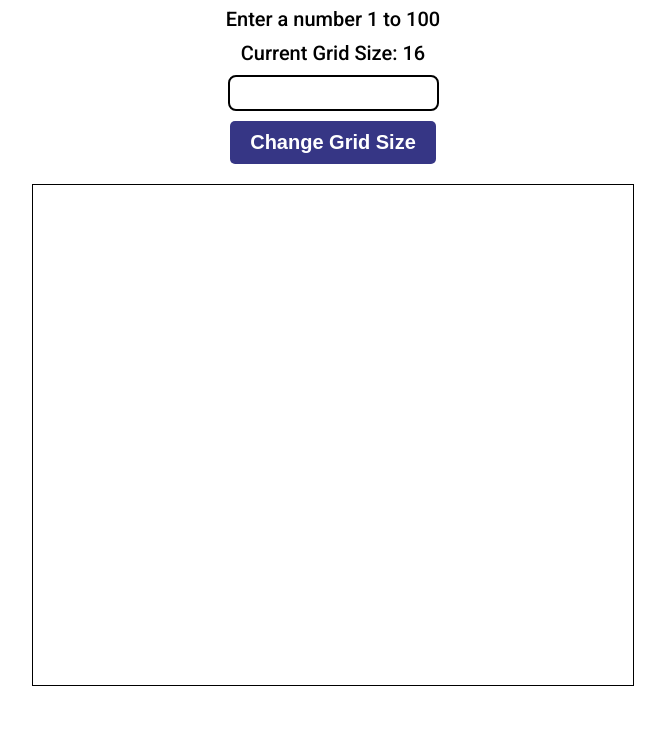
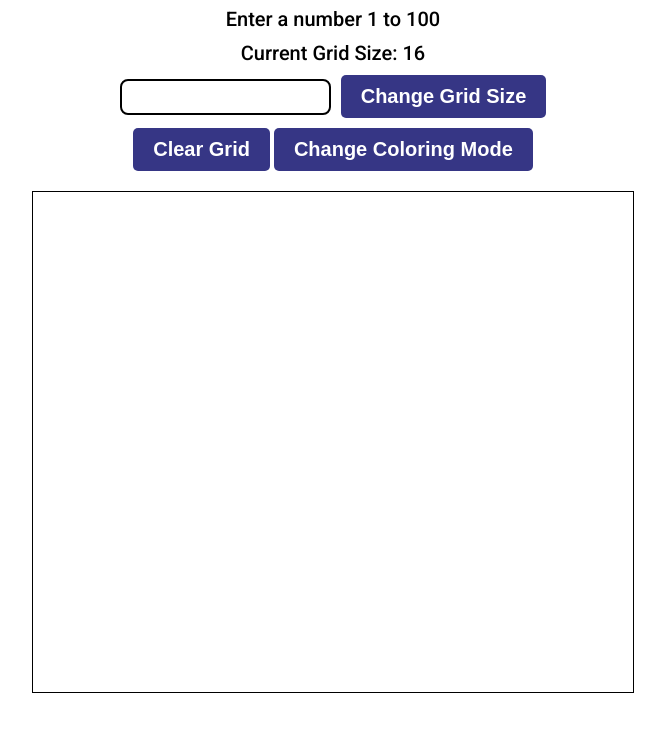
Before and after one commit to SamuelWyck/odin-Etch-a-Sketch, a plain HTML site: page index.html in a window 1280 px wide. Both pictures are taken after typing "Sample" into the empty fields and a click on the button "Change Grid Size". Shown: the part 70-800 px from the top of the page, without its empty margins (307-972 px from the left). Drawn offline with Linux system fonts and the light colour scheme.

Commit message:
Add settings buttons to app

```diff
--- a/index.html
+++ b/index.html
@@ -16,6 +16,10 @@
                 <input type="text" id="size-input" name="size" autocomplete="off">
                 <button id="grid-size-btn" type="submit">Change Grid Size</button>
             </form>
+            <div class="setting-btns-container">
+                <button>Clear Grid</button>
+                <button>Change Coloring Mode</button>
+            </div>
         </div>
         <div class="canvas debug"></div>
     </body>
--- a/script.js
+++ b/script.js
@@ -1,7 +1,7 @@
 const canvas = document.querySelector(".canvas");
 const canvasWidth = canvas.clientWidth;
 const canvasHeight = canvas.clientHeight;
-const btn = document.querySelector("#grid-size-btn");
+const btnlist = document.querySelectorAll("button");
 const sizeForm = document.querySelector("form");
 const currentSizeSpan = document.querySelector("#current-size");
 
@@ -17,13 +17,17 @@ sizeForm.addEventListener("submit", function (e) {
 })
 
 
-btn.addEventListener("mouseover", function (e) {
-    btn.classList.toggle("btn-hover");
+btnlist.forEach(function (btn) {
+    btn.addEventListener("mouseover", function (e) {
+        btn.classList.toggle("btn-hover");
+    })
 })
 
 
-btn.addEventListener("mouseout", function (e) {
-    btn.classList.toggle("btn-hover");
+btnlist.forEach(function (btn) {
+    btn.addEventListener("mouseout", function (e) {
+        btn.classList.toggle("btn-hover");
+    })
 })
 
 
--- a/styles.css
+++ b/styles.css
@@ -40,7 +40,6 @@ body {
 input {
     height: 30px;
     width: 200px;
-    margin-bottom: 10px;
     border: 2px solid black;
     border-radius: 8px;
     padding-left: 5px;
@@ -64,6 +63,7 @@ button {
 
 form {
     display: flex;
-    flex-direction: column;
     align-items: center;
+    gap: 10px;
+    margin-bottom: 10px;
 }
```
